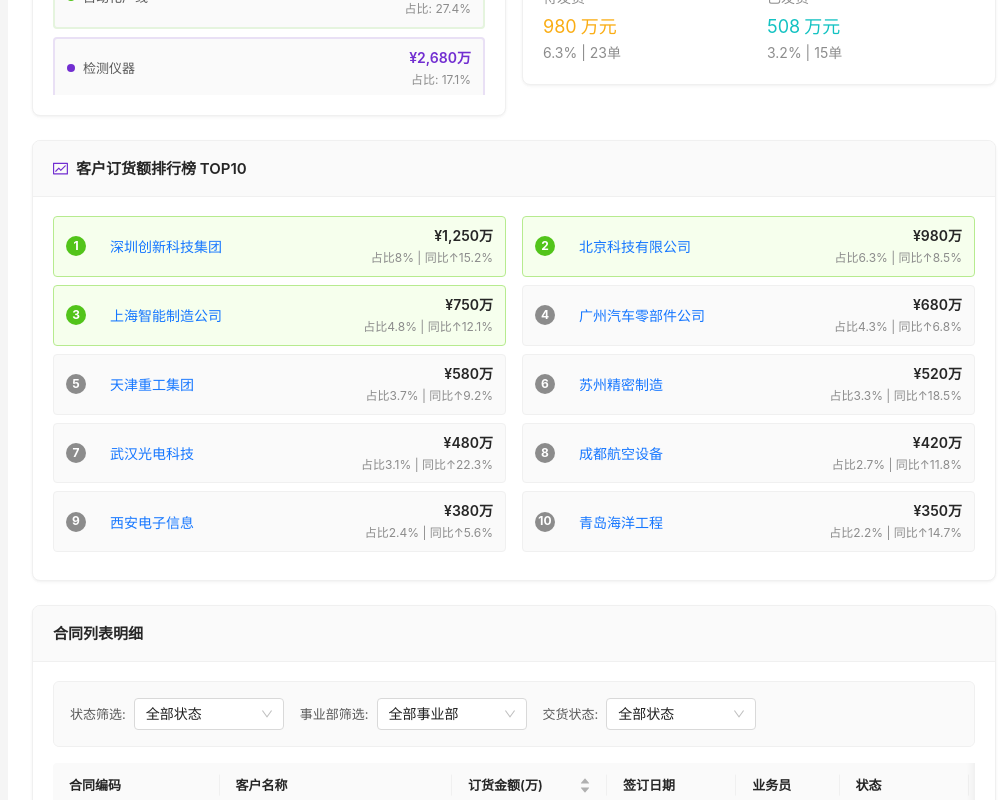
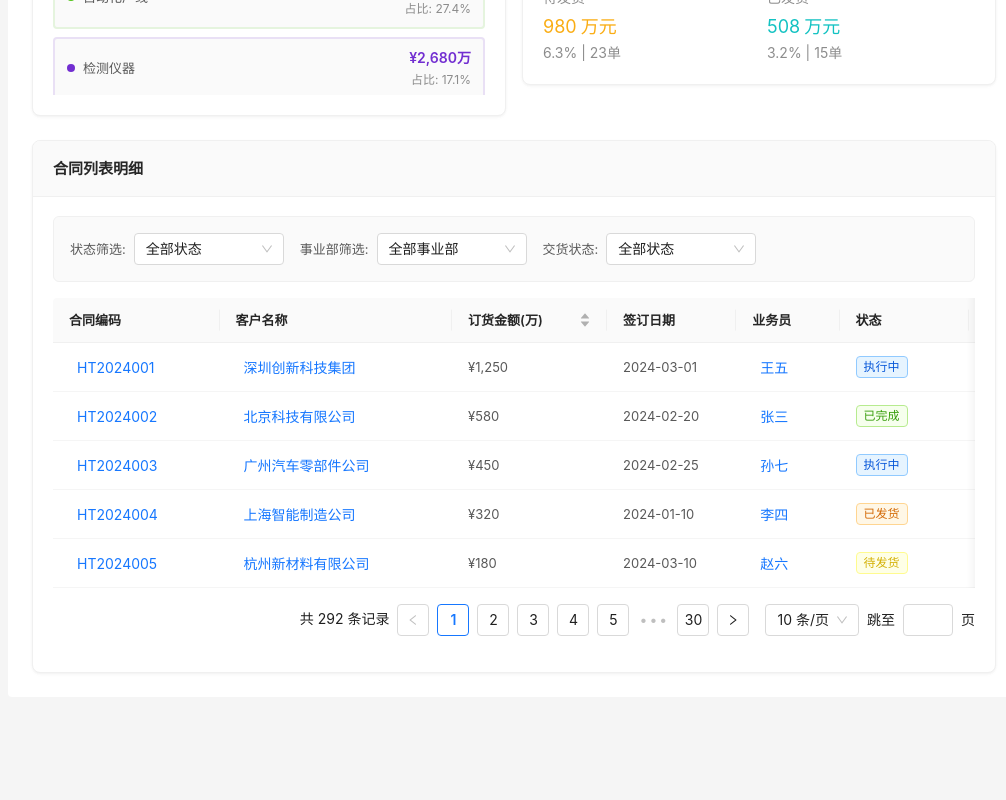
Before and after one commit to kehan857/Enterprise-Brain-Platform, a React (Vite) app: page /contract-analysis in a window 1280 px wide. Shown: the part 1010-1810 px from the top of the page, without its empty margins (236-1242 px from the left). After the commit the page ends 1751 px from the top, so only its background shows below. Built offline with nearby package versions, Linux system fonts and the light colour scheme.

Commit message:
合同金额分析看板：修复合同金额趋势图SVG显示问题，删除客户订货额排行榜模块

```diff
--- a/src/pages/marketing/analytics/contract-analysis.tsx
+++ b/src/pages/marketing/analytics/contract-analysis.tsx
@@ -20,8 +20,7 @@ import {
   BarChartOutlined,
   PieChartOutlined,
   TrophyOutlined,
-  UserOutlined,
-  FundOutlined
+  UserOutlined
 } from '@ant-design/icons';
 import { useNavigate } from 'react-router-dom';
 import type { ColumnsType } from 'antd/es/table';
@@ -100,20 +99,6 @@ const contractData: ContractRecord[] = [
   }
 ];
 
-// 客户订货额排行榜数据
-const topCustomers = [
-  { rank: 1, customerName: '深圳创新科技集团', amount: 1250, percent: 8.0, growth: 15.2 },
-  { rank: 2, customerName: '北京科技有限公司', amount: 980, percent: 6.3, growth: 8.5 },
-  { rank: 3, customerName: '上海智能制造公司', amount: 750, percent: 4.8, growth: 12.1 },
-  { rank: 4, customerName: '广州汽车零部件公司', amount: 680, percent: 4.3, growth: 6.8 },
-  { rank: 5, customerName: '天津重工集团', amount: 580, percent: 3.7, growth: 9.2 },
-  { rank: 6, customerName: '苏州精密制造', amount: 520, percent: 3.3, growth: 18.5 },
-  { rank: 7, customerName: '武汉光电科技', amount: 480, percent: 3.1, growth: 22.3 },
-  { rank: 8, customerName: '成都航空设备', amount: 420, percent: 2.7, growth: 11.8 },
-  { rank: 9, customerName: '西安电子信息', amount: 380, percent: 2.4, growth: 5.6 },
-  { rank: 10, customerName: '青岛海洋工程', amount: 350, percent: 2.2, growth: 14.7 }
-];
-
 // 事业部订货额数据
 const businessUnitData = [
   { name: '华东事业部', amount: 5680, percent: 36.2, target: 5500, completion: 103.3, color: '#1890ff' },
@@ -171,7 +156,7 @@ const ContractAnalysis: React.FC = () => {
           {/* 绘制趋势线 */}
           <polyline
             points={contractTrendData.map((item, index) =>
-              `${(index / (contractTrendData.length - 1)) * 100},${100 - (item.amount / 16000) * 80}`
+              `${(index / (contractTrendData.length - 1)) * 100}%,${100 - (item.amount / 16000) * 80}%`
             ).join(' ')}
             fill="none"
             stroke="#52c41a"
@@ -525,58 +510,6 @@ const ContractAnalysis: React.FC = () => {
         </Col>
       </Row>
 
-      {/* 客户订货额排行榜 TOP10 */}
-      <Card
-        title={
-          <div className="flex-start">
-            <FundOutlined style={{ color: '#722ed1', marginRight: 8 }} />
-            客户订货额排行榜 TOP10
-          </div>
-        }
-        className="analysis-card card-mb-24"
-        size="small"
-      >
-        <Row gutter={16}>
-          {topCustomers.map((customer, index) => (
-            <Col xs={24} sm={12} key={index} className="mb-8">
-              <div className="data-item" style={{
-                background: index < 3 ? '#f6ffed' : '#fafafa',
-                border: index < 3 ? '1px solid #b7eb8f' : '1px solid #f0f0f0'
-              }}>
-                <div className="data-item-left">
-                  <div style={{
-                    width: '20px',
-                    height: '20px',
-                    backgroundColor: index < 3 ? '#52c41a' : '#8c8c8c',
-                    borderRadius: '50%',
-                    display: 'flex',
-                    alignItems: 'center',
-                    justifyContent: 'center',
-                    color: 'white',
-                    fontSize: '12px',
-                    fontWeight: 'bold',
-                    marginRight: '8px'
-                  }}>
-                    {customer.rank}
-                  </div>
-                  <Button type="link" size="small" onClick={() => console.log(`查看${customer.customerName}的详情`)}>
-                    {customer.customerName}
-                  </Button>
-                </div>
-                <div className="data-item-right">
-                  <div className="data-item-value">
-                    ¥{customer.amount.toLocaleString()}万
-                  </div>
-                  <div className="data-item-desc">
-                    占比{customer.percent}% | 同比↑{customer.growth}%
-                  </div>
-                </div>
-              </div>
-            </Col>
-          ))}
-        </Row>
-      </Card>
-
       {/* 合同列表明细 */}
       <Card
         title="合同列表明细"
```
